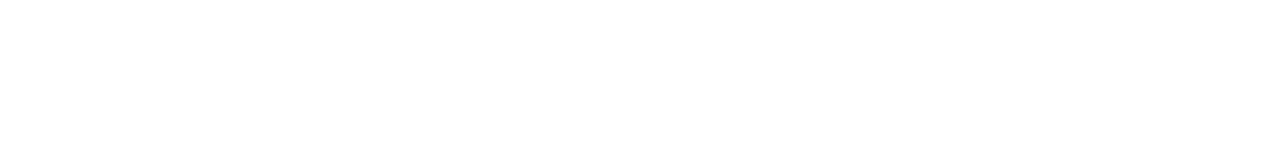
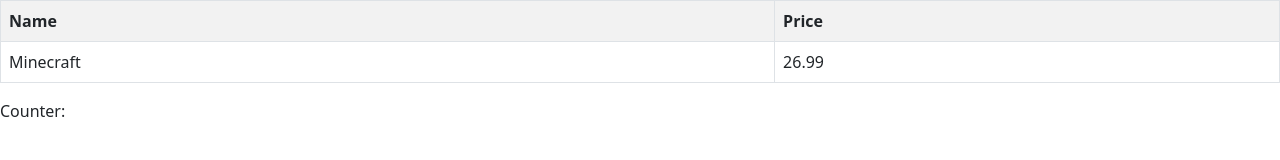
Before and after one commit to KarlKo1/tutorial, a website: page index.html in a window 1280 px wide. Drawn offline with nearby package versions, Linux system fonts and the light colour scheme.

Commit message:
frontend

```diff
--- a/index.html
+++ b/index.html
@@ -1,13 +1,38 @@
-<html lang="eng">
+<!doctype html>
+<html lang="en">
 <head>
     <meta charset="UTF-8">
-    <meta name="viewport"
-          content="width=device-width, user-scalable=no, initial-scale=1.0, maximum-scale=1.0, minimum-scale=1.0">
+    <meta name="viewport" content="width=device-width, user-scalable=no, initial-scale=1.0, maximum-scale=1.0, minimum-scale=1.0">
     <meta http-equiv="X-UA-Compatible" content="ie=edge">
-    <title>HTML</title>
+    <title>Document</title>
+    <link href="https://cdn.jsdelivr.net/npm/bootstrap@5.1.3/dist/css/bootstrap.min.css" rel="stylesheet"
+          integrity="sha384-1BmE4kWBq78iYhFldvKuhfTAU6auU8tT94WrHftjDbrCEXSU1oBoqyl2QvZ6jIW3" crossorigin="anonymous">
 </head>
 <body>
+<table id="widgetsTable" class="table table-striped table-bordered">
+    <tr>
+        <th>Name</th>
+        <th>Price</th>
+    </tr>
+    <tr>
+        <td>Minecraft</td>
+        <td>26.99</td>
+    </tr>
+</table>
+<div id="counter">
+    Counter: {{ counter }}
+</div>
+<script src="https://cdn.jsdelivr.net/npm/bootstrap@5.1.3/dist/js/bootstrap.bundle.min.js" integrity="sha384-ka7Sk0Gln4gmtz2MlQnikT1wXgYsOg+OMhuP+IlRH9sENBO0LRn5q+8nbTov4+1p" crossorigin="anonymous"></script>
+<script src="https://unpkg.com/vue@3.2.29/dist/vue.global.js"></script>
 <script>
+    const Counter = {
+        data() {
+            return {
+                games: 0
+            }
+        }
+    }
+    const vue = Vue.createApp(Counter).mount('#counter')
 </script>
 </body>
 </html>
```
